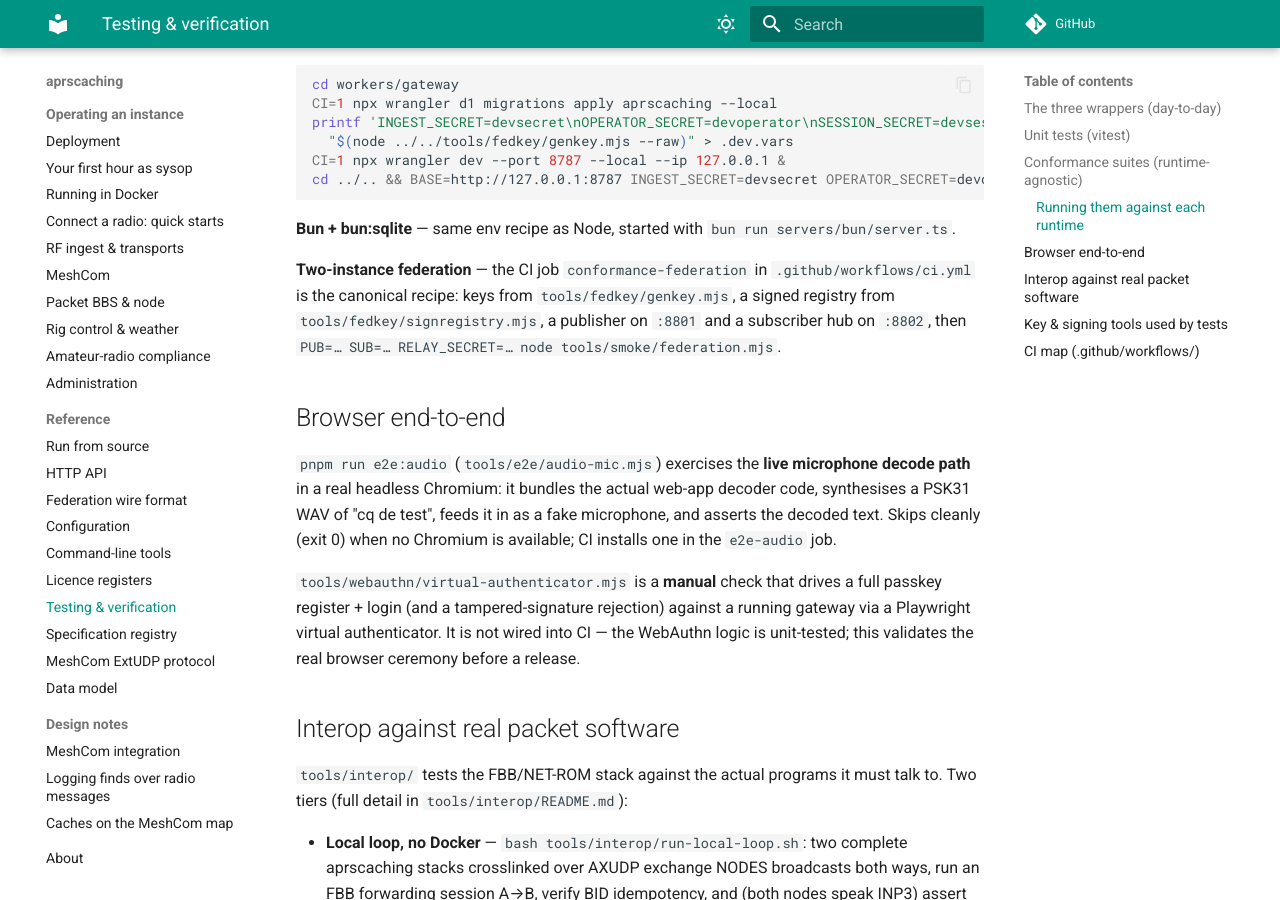
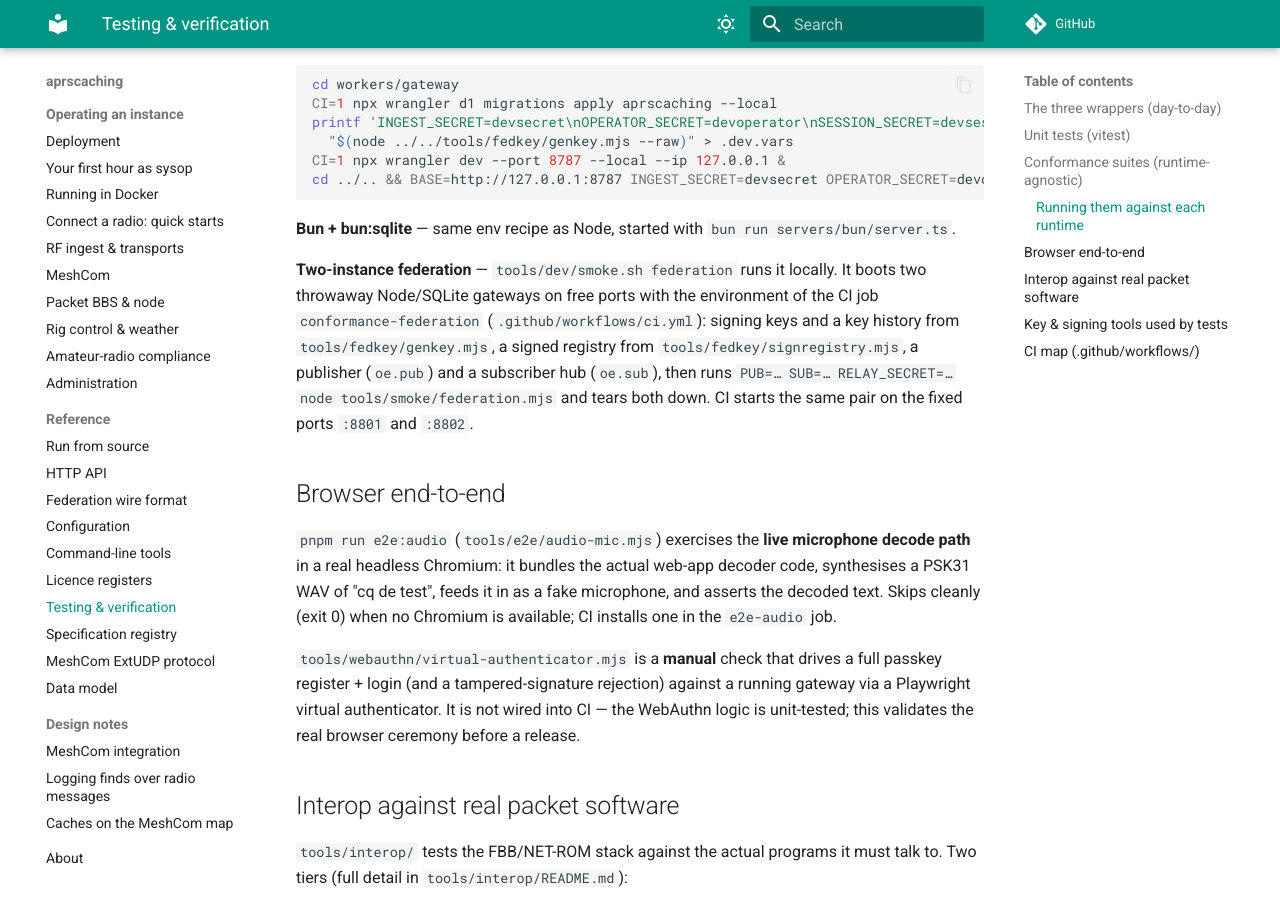
Before and after one commit to apachler/aprscaching, an MkDocs documentation site: the page built from docs/reference/testing.md, in a window 1280 px wide and 900 px high, scrolled down 1755 px. Built offline with MkDocs 1.6.1 and Material for MkDocs 9.7.7, drawn with Linux system fonts in a browser that asks for light colours; comment, search, counter and statistics services are not loaded.

Commit message:
test(smoke): run the federation e2e locally with tools/dev/smoke.sh federation
Boots a publisher and a subscriber on free ports with the environment of the
CI conformance-federation job and runs tools/smoke/federation.mjs.

Co-Authored-By: Claude Opus 5.5 <noreply@anthropic.com>
Signed-off-by: Andreas Pachler <apachler@paan-systems.com>

```diff
--- a/docs/reference/testing.md
+++ b/docs/reference/testing.md
@@ -69,10 +69,12 @@ cd ../.. && BASE=http://127.0.0.1:8787 INGEST_SECRET=devsecret OPERATOR_SECRET=d
 
 **Bun + bun:sqlite** — same env recipe as Node, started with `bun run servers/bun/server.ts`.
 
-**Two-instance federation** — the CI job `conformance-federation` in `.github/workflows/ci.yml` is
-the canonical recipe: keys from `tools/fedkey/genkey.mjs`, a signed registry from
-`tools/fedkey/signregistry.mjs`, a publisher on `:8801` and a subscriber hub on `:8802`, then
-`PUB=… SUB=… RELAY_SECRET=… node tools/smoke/federation.mjs`.
+**Two-instance federation** — `tools/dev/smoke.sh federation` runs it locally. It boots two throwaway
+Node/SQLite gateways on free ports with the environment of the CI job `conformance-federation`
+(`.github/workflows/ci.yml`): signing keys and a key history from `tools/fedkey/genkey.mjs`, a signed
+registry from `tools/fedkey/signregistry.mjs`, a publisher (`oe.pub`) and a subscriber hub (`oe.sub`), then
+runs `PUB=… SUB=… RELAY_SECRET=… node tools/smoke/federation.mjs` and tears both down. CI starts the same
+pair on the fixed ports `:8801` and `:8802`.
 
 ## Browser end-to-end
 
```
Also changed, not shown: CLAUDE.md (+6 -4 lines), 1 other file.
